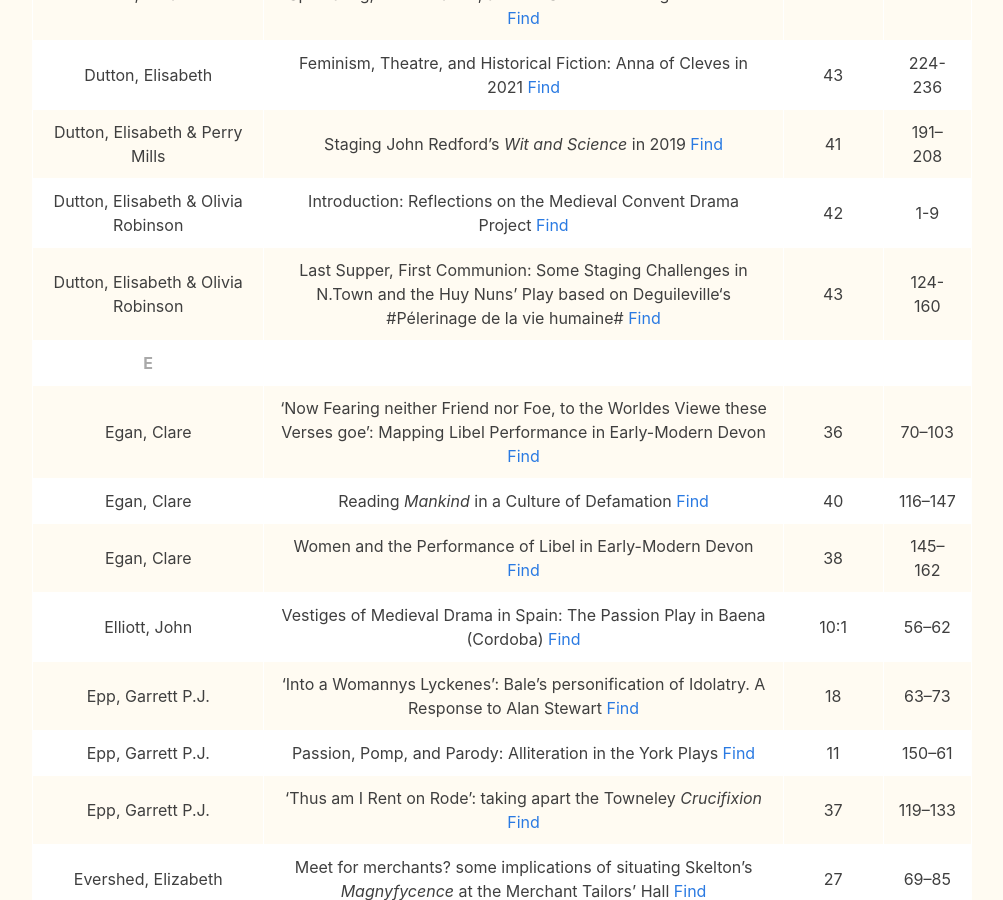
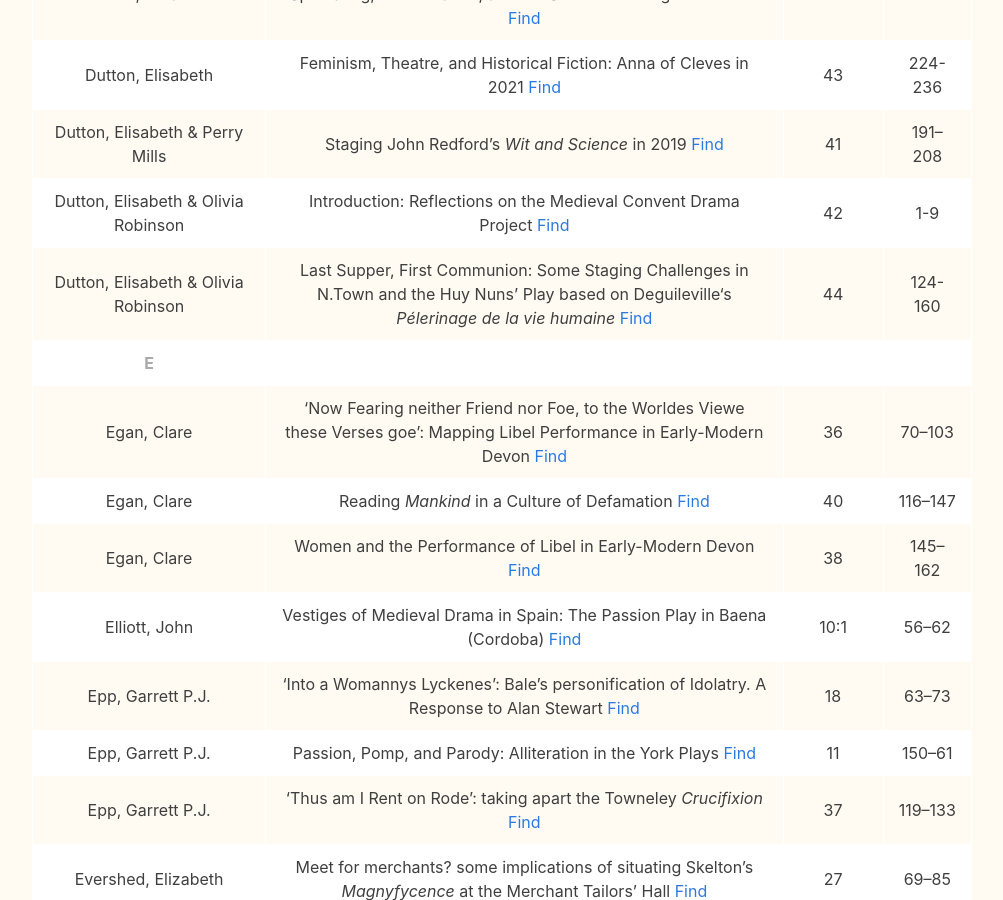
Before and after one commit to MedievalEnglishTheatre/MedievalEnglishTheatre.github.io, a Jekyll site: the page built from src/journal/cuminddf.md, in a window 1280 px wide and 900 px high, scrolled down 1754 px. Shown: the whole window, without its empty margins (138-1141 px from the left). Built offline with Jekyll 4.4.1, drawn with Linux system fonts in a browser that asks for light colours.

Commit message:
Update cuminddf.md vol. 44 update

```diff
--- a/src/journal/cuminddf.md
+++ b/src/journal/cuminddf.md
@@ -40,7 +40,7 @@
 |Dutton, Elisabeth|Feminism, Theatre, and Historical Fiction: Anna of Cleves in 2021 [Find](vol43.html#Dutton) |43|224-236|
 |Dutton, Elisabeth &amp; Perry Mills| Staging John Redford's *Wit and Science* in 2019 [Find](vol41.html#Dutton) |41|191–208|
 |Dutton, Elisabeth &amp; Olivia Robinson|Introduction: Reflections on the Medieval Convent Drama Project [Find](vol42.html#Dutton) |42|1-9|
-|Dutton, Elisabeth &amp; Olivia Robinson|Last Supper, First Communion: Some Staging Challenges in N.Town and the Huy Nuns’ Play based on Deguileville‘s #Pélerinage de la vie humaine#  [Find](vol43.html#Dutton) |43|124-160|
+|Dutton, Elisabeth &amp; Olivia Robinson|Last Supper, First Communion: Some Staging Challenges in N.Town and the Huy Nuns’ Play based on Deguileville‘s *Pélerinage de la vie humaine*  [Find](vol44.html#Dutton) |44|124-160|
 |**<a name="E" id="E" class="alphaCenter">E</a>**||||
 |Egan, Clare|‘Now Fearing neither Friend nor Foe, to the Worldes Viewe these Verses goe’: Mapping Libel Performance in Early-Modern Devon [Find](vol36.html#Egan) |36|70–103|
 |Egan, Clare|Reading *Mankind* in a Culture of Defamation [Find](vol40.html#Egan) |40|116–147|
```
